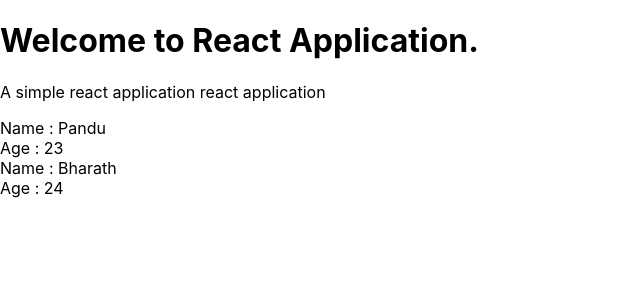
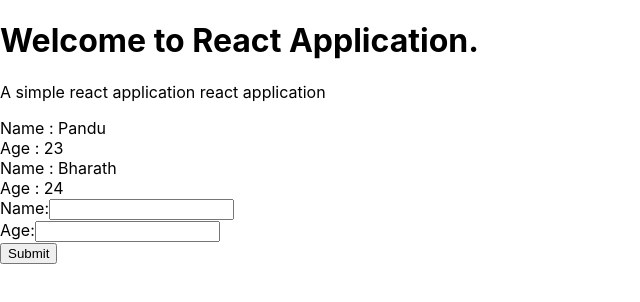
Before and after one commit to Santhoshmahanthi123/react-app, a React (Create React App) app: page / in a window 1280 px wide. Shown: the top 302 px of the page, without its empty margins (0-640 px from the left). Built offline with nearby package versions, Linux system fonts and the light colour scheme.

Commit message:
form added

```diff
--- /dev/null
+++ b/src/AddFirst.js
@@ -0,0 +1,34 @@
+import React, {Component} from 'react';
+
+class AddFirst extends Component{
+    state = {
+        name : null,
+        age : null
+    }
+    handleChange = (e) =>{
+        this.setState({
+            [e.target.id] : e.target.value
+        })
+    }
+    handleSubmit = (e) => {
+      e.preventDefault();
+      console.log(this.state);
+    }
+    render(){
+        return(
+            <div>
+                <form onSubmit={this.handleSubmit}>
+                <label htmlFor="name">Name:</label>
+                <input type="text" id="name" onChange={this.handleChange}/>
+                <br/>
+                <label htmlFor="age">Age:</label>
+                <input type="text" id="age" onChange={this.handleChange}/>
+                <br/>
+                <button>Submit</button>
+                </form>
+            </div>
+        )
+    }
+
+}
+export default AddFirst;
--- a/src/App.js
+++ b/src/App.js
@@ -1,5 +1,6 @@
 import React, { Component } from 'react';
-import First from './First'
+import First from './First';
+import AddFirst from './AddFirst';
 class App extends Component {
   //map function takes an array in java script and maps it to new array
   state = {
@@ -15,6 +16,7 @@
           <h1>Welcome to React Application.</h1>
           <p>A simple react application react application</p>
           <First first={this.state.first}/>
+          <AddFirst />
       </div>
     );
   }
```
